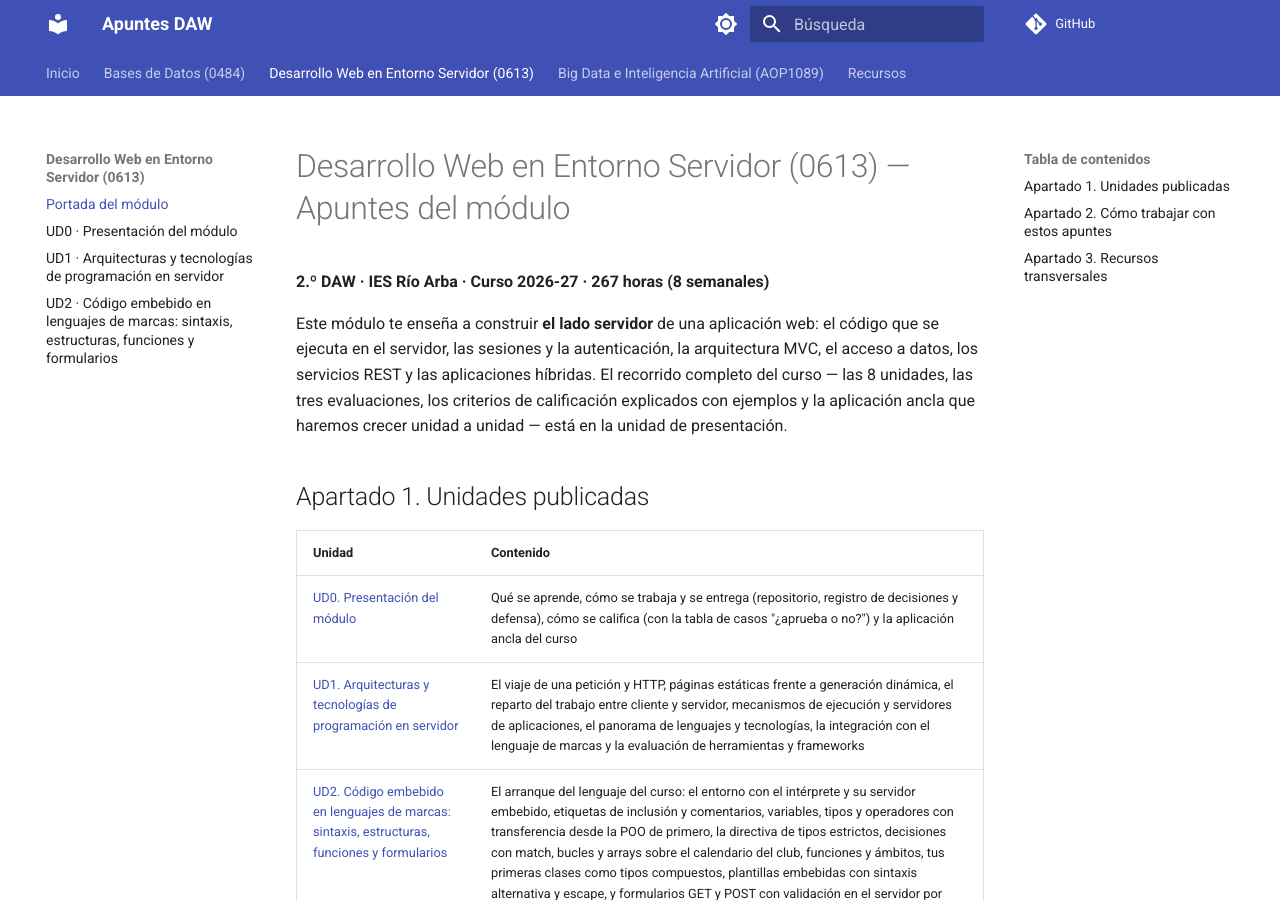
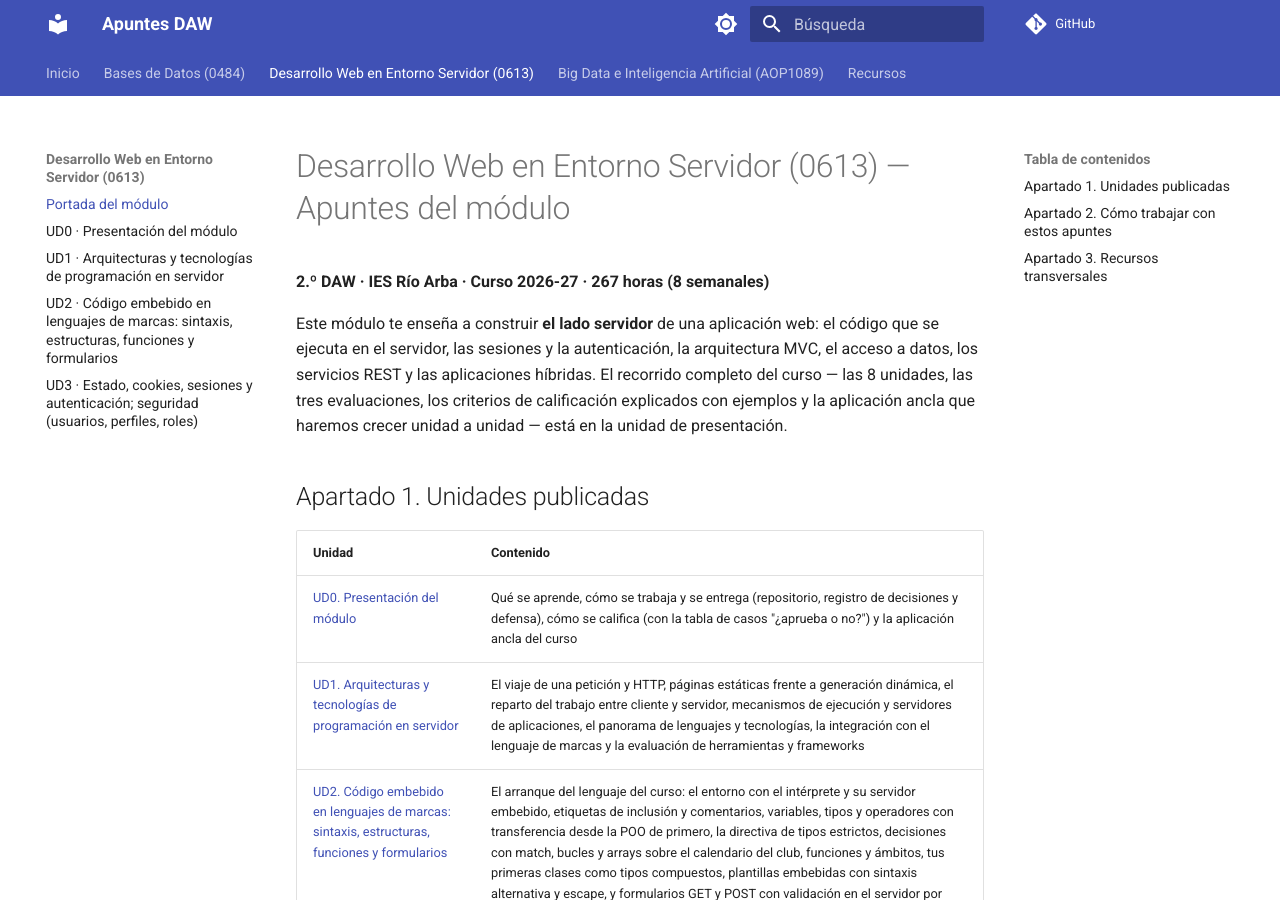
Before and after one commit to codigoRonin/apuntes-daw, an MkDocs documentation site: the page built from docs/desarrollo-web-en-entorno-servidor/index.md, in a window 1280 px wide and 900 px high. Built offline with MkDocs 1.6.1 and Material for MkDocs 9.7.7, drawn with Linux system fonts in a browser that asks for light colours; comment, search, counter and statistics services are not loaded; some of the changed lines change nothing that is shown.

Commit message:
Update mkdocs.yml

```diff
--- a/mkdocs.yml
+++ b/mkdocs.yml
@@ -59,12 +59,12 @@ nav:
       - "UD0 · Presentación del módulo": desarrollo-web-en-entorno-servidor/ud0-presentacion.md
       - "UD1 · Arquitecturas y tecnologías de programación en servidor": desarrollo-web-en-entorno-servidor/ud1-arquitecturas-tecnologias-servidor.md
       - "UD2 · Código embebido en lenguajes de marcas: sintaxis, estructuras, funciones y formularios": desarrollo-web-en-entorno-servidor/ud2-codigo-embebido-php.md
+      - "UD3 · Estado, cookies, sesiones y autenticación; seguridad (usuarios, perfiles, roles)": desarrollo-web-en-entorno-servidor/ud3-estado-sesiones-autenticacion.md
   - Big Data e Inteligencia Artificial (AOP1089):
       - "Portada del módulo": big-data-e-inteligencia-artificial/index.md
       - "UD0 · Presentación del módulo": big-data-e-inteligencia-artificial/ud0-presentacion.md
       - "UD1 · Python para datos e IA: lenguaje especializado, entorno y librerías": big-data-e-inteligencia-artificial/ud1-python-datos-ia.md
       - "UD2. Preparación, análisis y visualización de datos; protección de datos": big-data-e-inteligencia-artificial/ud2-preparacion-visualizacion-datos.md
-      - "UD3 · Estado, cookies, sesiones y autenticación; seguridad (usuarios, perfiles, roles)": desarrollo-web-en-entorno-servidor/ud3-estado-sesiones-autenticacion.md
  # - Proyecto Intermodular (0616):
  #     - "Portada del módulo": proyecto-intermodular/index.md
  #     - "Presentación del módulo": proyecto-intermodular/presentacion.md
```
